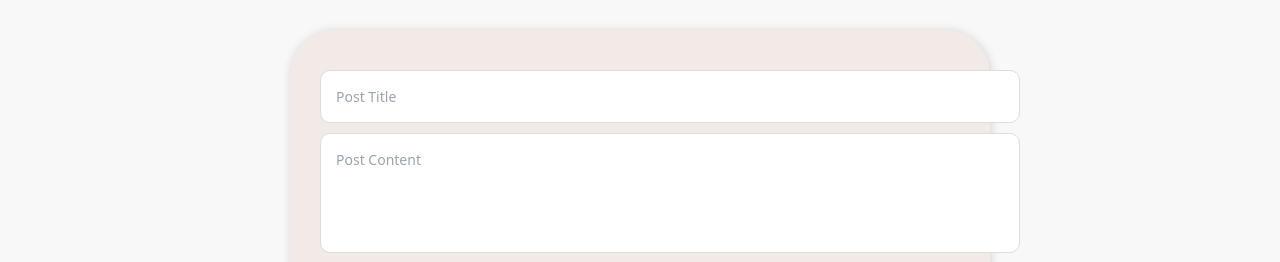
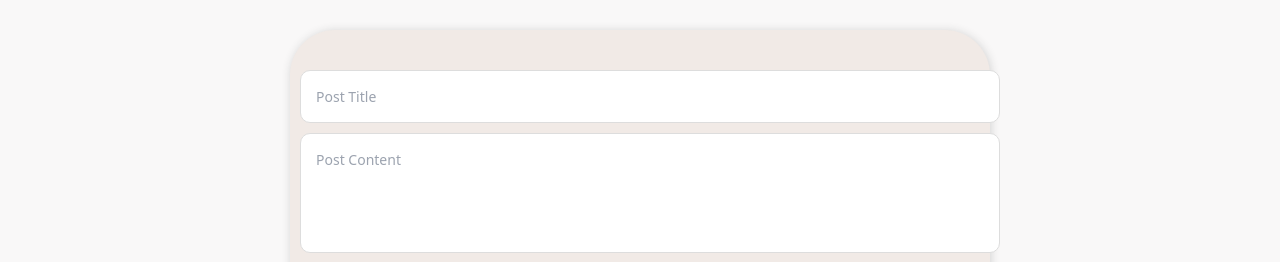
Before and after one commit to Daveaditya37/tailor, a Next.js app: page /Blog in a window 1280 px wide. Shown: the part 688-950 px from the top of the page. Built offline with nearby package versions, Linux system fonts and the light colour scheme.

Commit message:
Update globals.css

```diff
--- a/src/app/globals.css
+++ b/src/app/globals.css
@@ -1156,7 +1156,7 @@ padding-right: 30px;
   width: 600;
   margin: 5px 0;
   padding: 15px;
- margin-left: 30px;
+ margin-left: 10px;
  border-radius: 10px;
 }
 .form{
```
